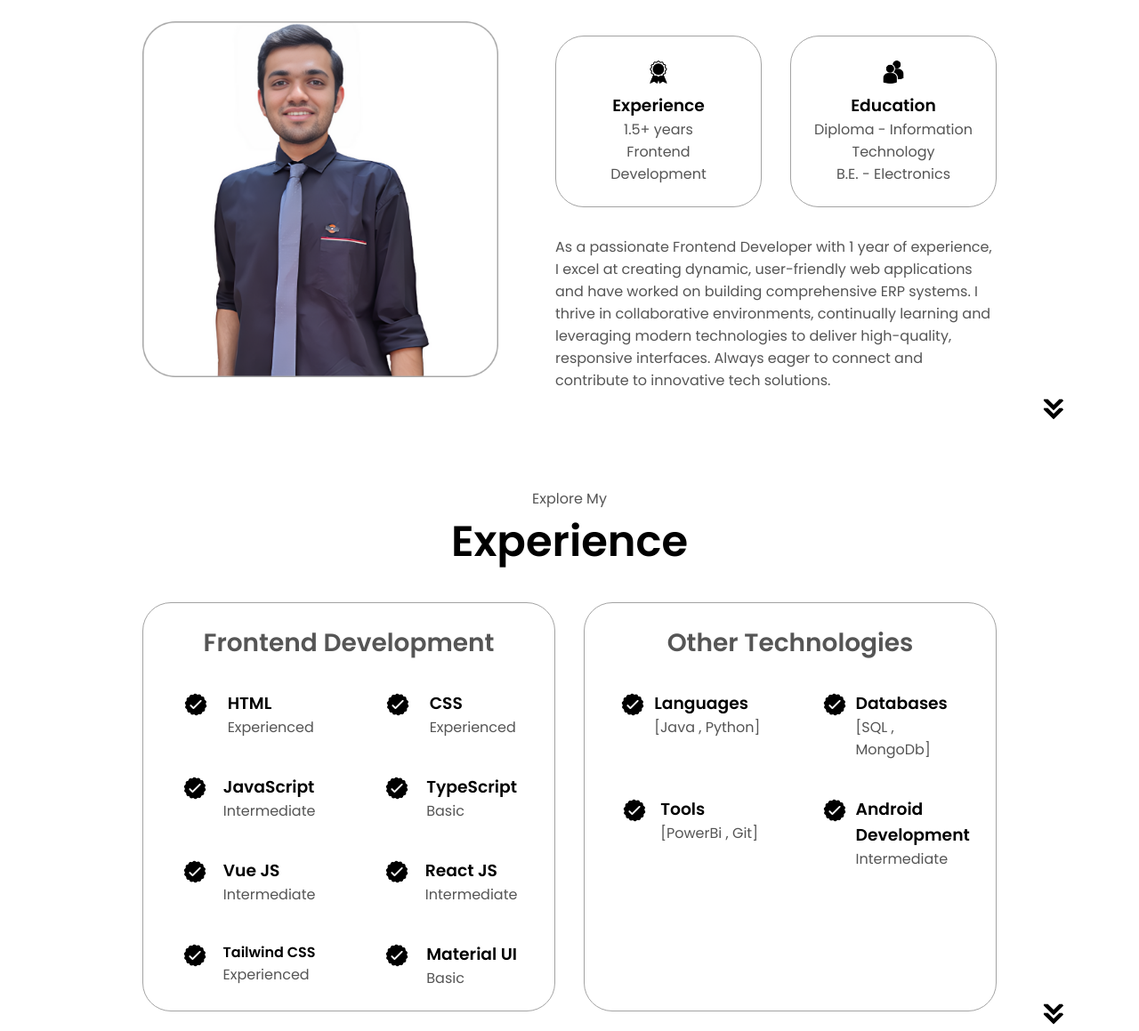
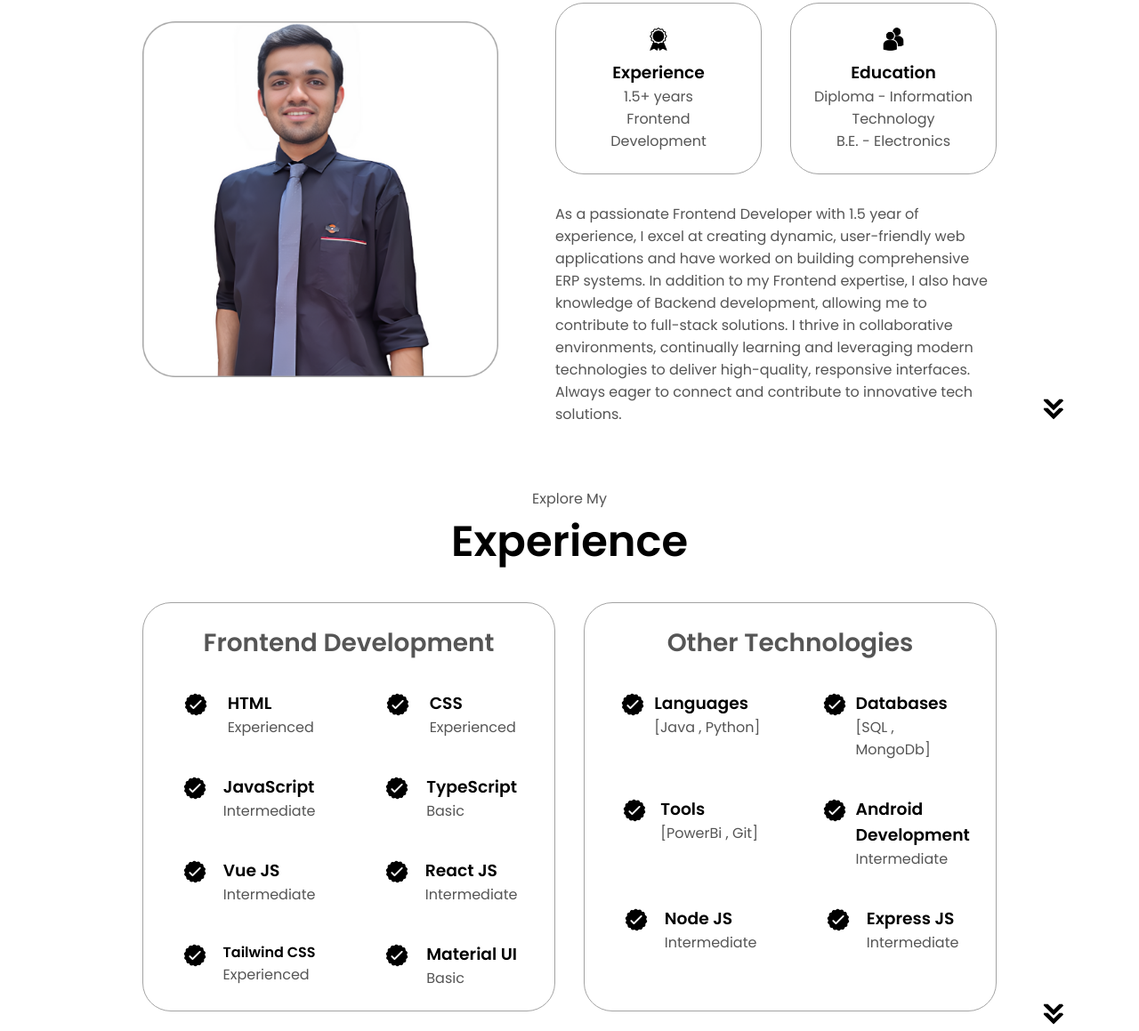
Before and after one commit to Jeelmalde/JeelMalde.github.io, a plain HTML site: page index.html in a window 1280 px wide. Shown: the part 1060-2219 px from the top of the page at 89% size. Drawn offline with Linux system fonts and the light colour scheme.

Commit message:
Update index.html

```diff
--- a/index.html
+++ b/index.html
@@ -105,9 +105,11 @@
 					</div>
 					<div class="text-container">
 						<p>
-							As a passionate Frontend Developer with 1 year of experience, I
+							As a passionate Frontend Developer with 1.5 year of experience, I
 							excel at creating dynamic, user-friendly web applications and have
-							worked on building comprehensive ERP systems. I thrive in
+							worked on building comprehensive ERP systems. In addition to my
+							Frontend expertise, I also have knowledge of Backend development,
+							allowing me to contribute to full-stack solutions. I thrive in
 							collaborative environments, continually learning and leveraging
 							modern technologies to deliver high-quality, responsive
 							interfaces. Always eager to connect and contribute to innovative
@@ -268,6 +270,28 @@
 									<p>Intermediate</p>
 								</div>
 							</article>
+							<article>
+								<img
+									src="./assets/checkmark.png"
+									alt="Experience icon"
+									class="icon"
+								/>
+								<div>
+									<h3>Node JS</h3>
+									<p>Intermediate</p>
+								</div>
+							</article>
+							<article>
+								<img
+									src="./assets/checkmark.png"
+									alt="Experience icon"
+									class="icon"
+								/>
+								<div>
+									<h3>Express JS</h3>
+									<p>Intermediate</p>
+								</div>
+							</article>
 						</div>
 					</div>
 				</div>
```
